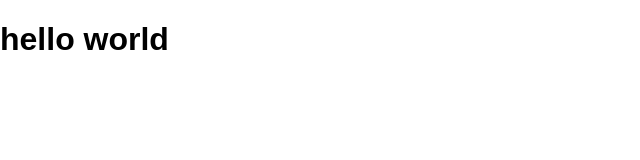
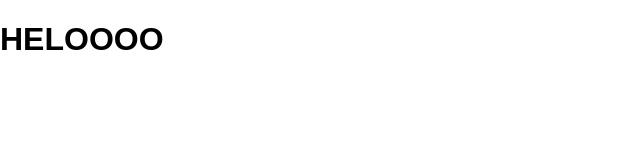
Before and after one commit to s-kanako/react-redux-crud-app, a React (Create React App) app in the folder react-app/: page / in a window 1280 px wide. Shown: the top 160 px of the page, without its empty margins (0-640 px from the left). Built offline with nearby package versions, Linux system fonts and the light colour scheme.

Commit message:
learn  jsx syntax
 Please enter the commit message for your changes. Lines starting

```diff
--- a/react-app/src/App.js
+++ b/react-app/src/App.js
@@ -2,7 +2,11 @@ import React, { Component } from 'react';
 
 class App extends Component {
   render() {
-    return (<div><h1>hello world</h1></div>    );
+    return (
+      <React.Fragment>
+        <h1>HELOOOO</h1>
+      </React.Fragment>
+    );
   }
 }
 
```
Also changed, not shown: 1 other file (tests, documents, lock files or other folders).
